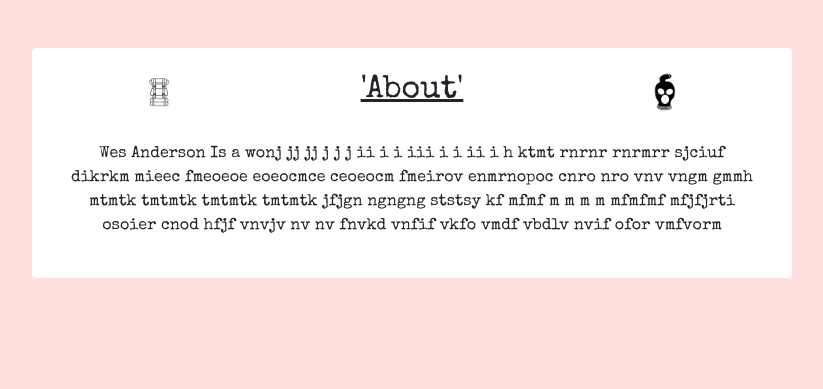
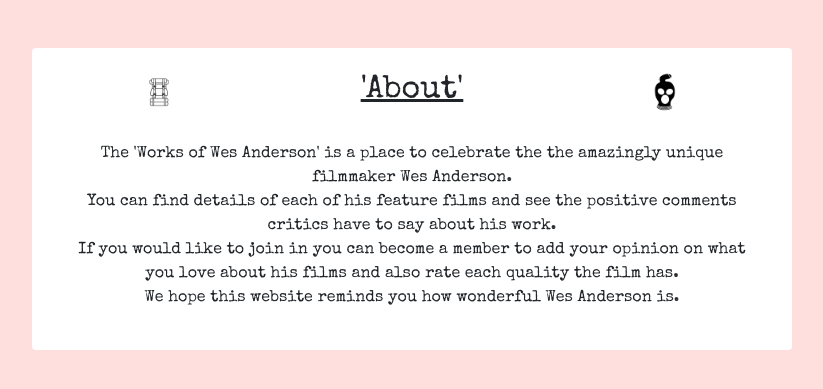
Before and after one commit to DavidDock/works-of-wes-anderson, a Django app: page / in a window 1280 px wide. Shown: the top 389 px of the page, without its empty margins (228-1051 px from the left). Run offline with Django 3.2, Linux system fonts and the light colour scheme.

Commit message:
Add content in about section and alts for images

```diff
--- a/templates/home.html
+++ b/templates/home.html
@@ -10,16 +10,19 @@
     <section class="col-8 mx-auto bg-white rounded pt-4">
         <!-- Heading -->
         <div class="d-flex justify-content-around">
-            <img class="icon mx-2" src="{% static 'images/backpack.png' %}">
+            <img class="icon mx-2" src="{% static 'images/backpack.png' %}" alt="A small icon from a Wes Anderson film">
             <h2 class="text-decoration-underline">'About'</h2>
-            <img class="icon mx-2" src="{% static 'images/bandit.png' %}">
+            <img class="icon mx-2" src="{% static 'images/bandit.png' %}" alt="A small icon from a Wes Anderson film">
         </div>
         <!-- Content -->
-        <p class="p-4">Wes Anderson Is a wonj jj jj j j j ii i i iii i i ii i h
-            ktmt rnrnr rnrmrr sjciuf dikrkm mieec fmeoeoe eoeocmce ceoeocm
-            fmeirov enmrnopoc cnro nro vnv vngm gmmh mtmtk tmtmtk tmtmtk tmtmtk
-            jfjgn ngngng ststsy kf mfmf m m m m mfmfmf mfjfjrti osoier cnod
-            hfjf vnvjv nv nv fnvkd vnfif vkfo vmdf vbdlv nvif ofor vmfvorm
+        <p class="p-4">The 'Works of Wes Anderson' is a place to celebrate the
+            the amazingly unique filmmaker Wes Anderson.<br>
+            You can find details of each of his feature films and
+            see the positive comments critics have to say about his work.<br>
+            If you would like to join in you can become a member to add your
+            opinion on what you love about his films and also rate
+            each quality the film has.<br>
+            We hope this website reminds you how wonderful Wes Anderson is.
         </p>
     </section>
 
```
